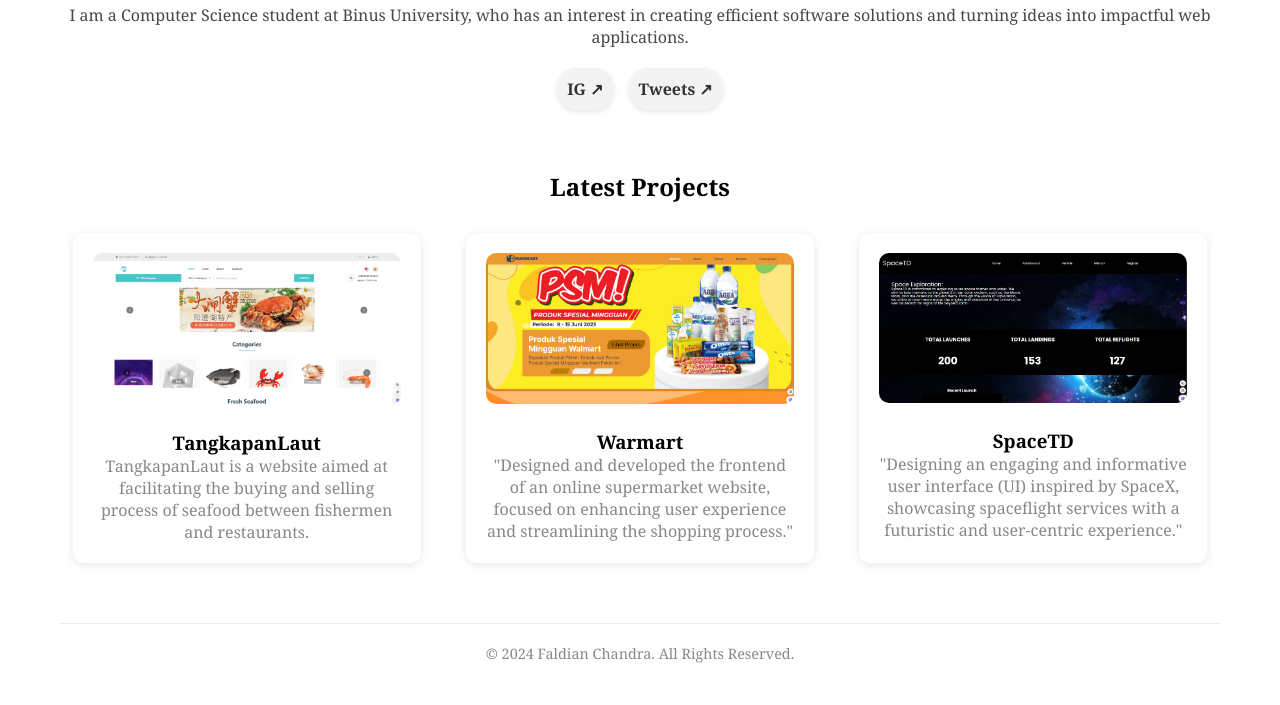
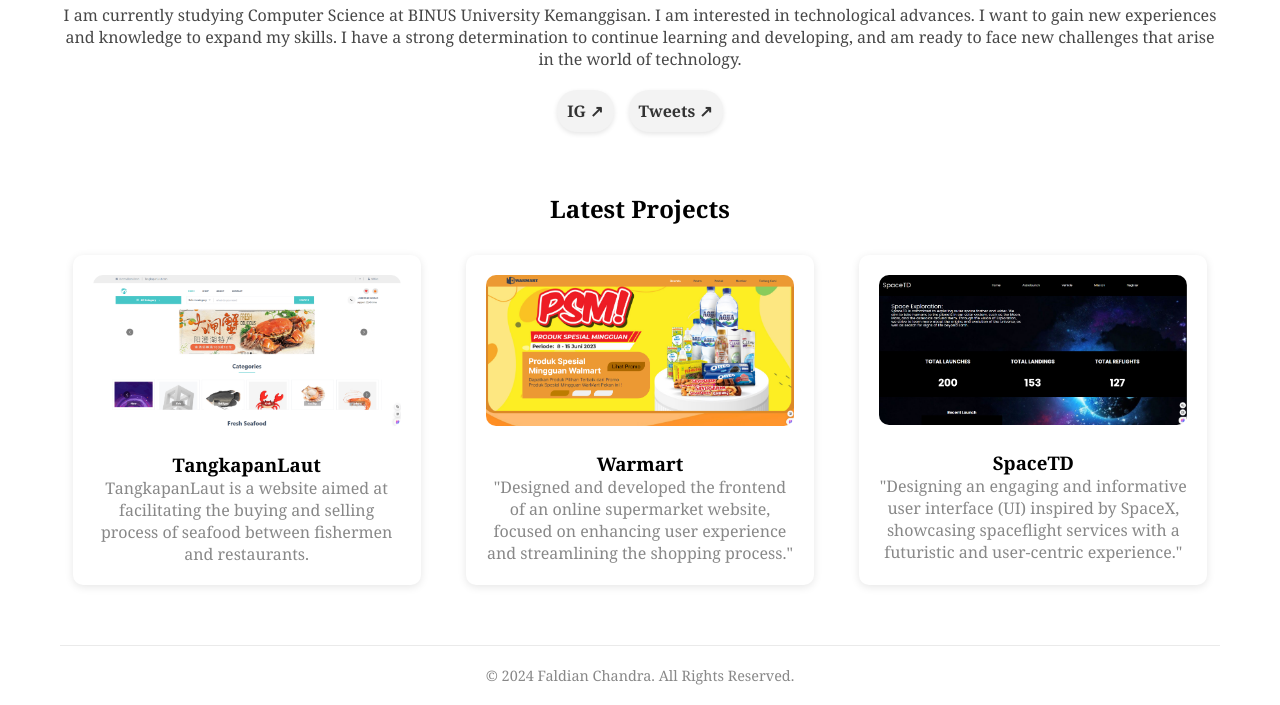
Before and after one commit to FaldianChandra/Faldian-Chandra, a plain HTML site: page index.html in a window 1280 px wide. Shown: the part 221-926 px from the top of the page. Before the commit the page ends 904 px from the top, so only its background shows below. Drawn offline with Linux system fonts and the light colour scheme.

Commit message:
Edit Navbar

```diff
--- a/index.html
+++ b/index.html
@@ -31,9 +31,11 @@
       <section class="intro">
         <h1>hey, Faldian here!</h1>
         <p>
-          I am a Computer Science student at Binus University, who has an
-          interest in creating efficient software solutions and turning ideas
-          into impactful web applications.
+          I am currently studying Computer Science at BINUS University
+          Kemanggisan. I am interested in technological advances. I want to gain
+          new experiences and knowledge to expand my skills. I have a strong
+          determination to continue learning and developing, and am ready to
+          face new challenges that arise in the world of technology.
         </p>
         <div class="social-links">
           <a href="https://www.instagram.com/faldianchndra_/" target="_blank"
--- a/style/index.css
+++ b/style/index.css
@@ -28,7 +28,7 @@ header {
 .nav-container {
   display: flex;
   align-items: center;
-  justify-content: space-between; /* Ubah dari center menjadi space-between */
+  justify-content: center;
   max-width: 1200px;
   margin: 0 auto;
   padding: 20px 20px;
@@ -106,7 +106,7 @@ header {
   border-radius: 20px;
   font-size: 1rem;
   box-shadow: 0px 2px 5px rgba(0, 0, 0, 0.1);
-  transition: background-color 0.3s ease;
+  transition: none 0.3s ease;
 }
 
 .social-links a:hover {
```
